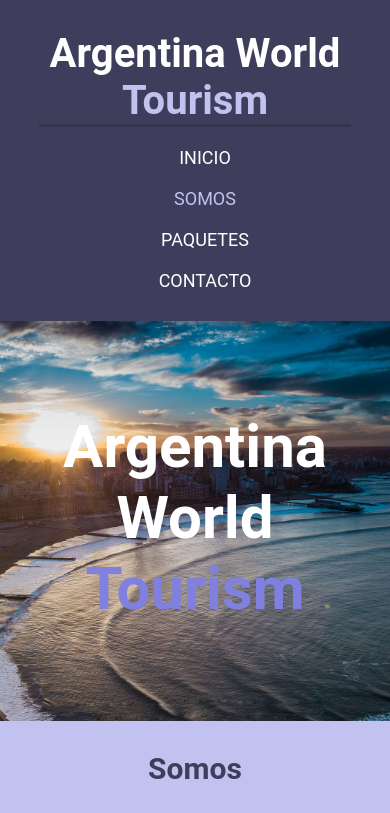
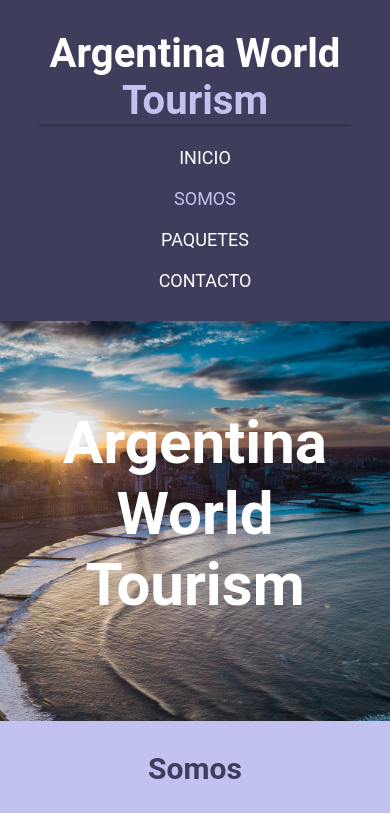
Before and after one commit to ARThOmY/Pagina-Practica, a plain HTML site: page somos.html in a window 390 px wide. Shown: the top 813 px of the page. Drawn offline with Linux system fonts and the light colour scheme; a script that the page names is missing.

Commit message:
EntregaFinal

```diff
--- a/css/somos.css
+++ b/css/somos.css
@@ -86,19 +86,22 @@ header .marcado{
     background-size: cover;
     background-position: center;
     text-align: center;
+    display: flex;
 
 }
 
 #vidriera_somos h1{
     font-size: 60px;
-    margin-top: 90px;
-    text-align: center;
+    display: flex;
+    align-items: center;
+    justify-content: center;
     margin-bottom: 15px;
     color: #ffffff;
 }
 
 #vidriera_somos span{
-    color: #8080E0;
+    color: #eeeeee;
+
 }
 
 .texto_somos{
@@ -225,6 +228,7 @@ footer{
     header a{
         font-size: 18px;
     }
+
     .texto_somos{
         float: none;
         max-width: 100%;
--- a/somos.html
+++ b/somos.html
@@ -28,7 +28,7 @@
 
     <section id="vidriera_somos">
         <div class="contenedor">
-            <h1> Argentina World <span>Tourism</span></h1>
+            <h1> Argentina World Tourism</h1>
         </div>
     </section>
 
```
Also changed, not shown: css/idea.css (+15 -0 lines).
